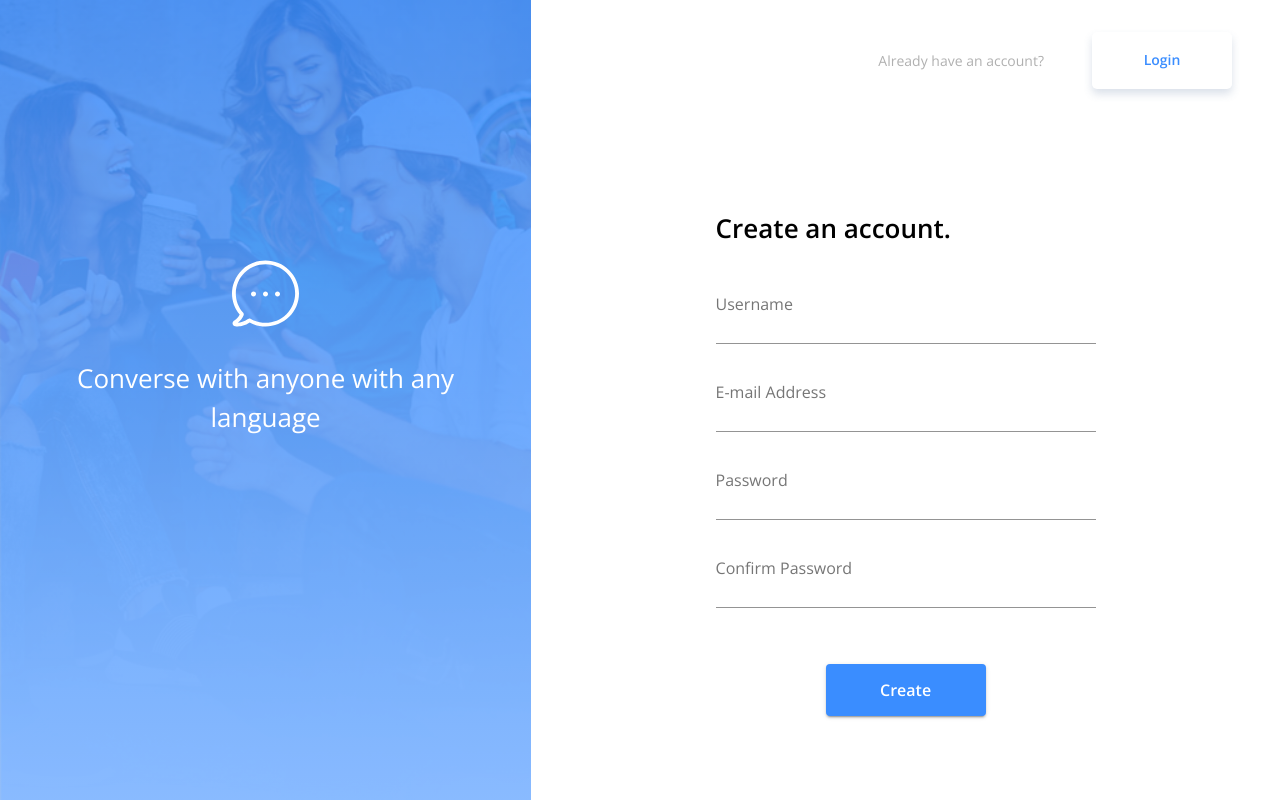
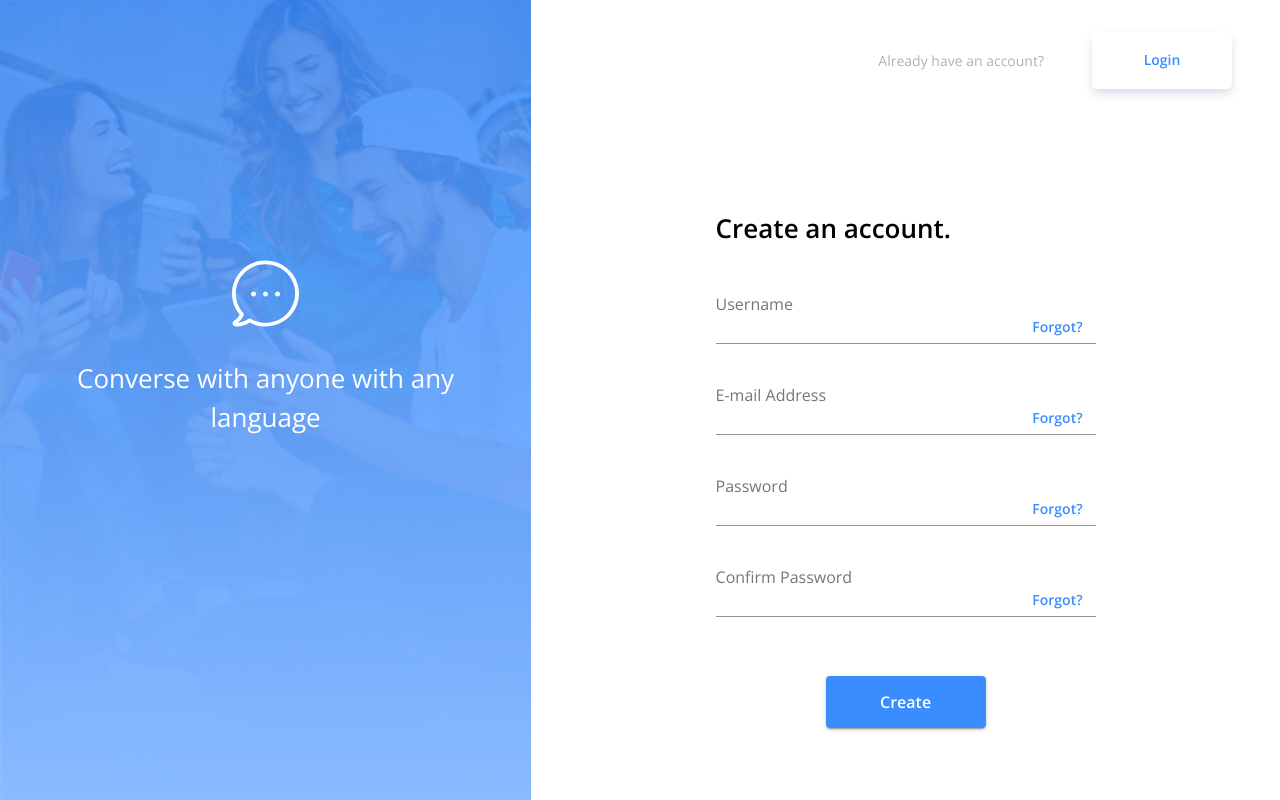
Before and after one commit to kel243/d1a5e, a React (Create React App) app in the folder client/: page / in a window 1280 px wide. Built offline with nearby package versions, Linux system fonts and the light colour scheme; no server answers.

Commit message:
cleaned up code

```diff
--- a/client/src/components/AuthPages/AuthForm.js
+++ b/client/src/components/AuthPages/AuthForm.js
@@ -43,6 +43,7 @@ const AuthForm = ({ submitHandler, headingText, buttonText, inputs }) => {
                 </Typography>
                 {inputs.map((input) => (
                     <AuthInput
+                        key={input.name}
                         label={input.label}
                         name={input.name}
                         type={input.type}
--- a/client/src/components/AuthPages/AuthInput.js
+++ b/client/src/components/AuthPages/AuthInput.js
@@ -24,8 +24,8 @@ const AuthInput = ({ label, name, type, required, forgotPassword, error }) => {
         <FormControl margin="normal" className={classes.fullWidth} error={!!error}>
             <FormLabel>{label}</FormLabel>
             <TextField aria-label={name} name={name} type={type} required={required} />
-            {forgotPassword ? <Button className={classes.forgotButton}>Forgot?</Button> : ""}
-            {error ? <FormHelperText>{error}</FormHelperText> : ""}
+            {forgotPassword ?? <Button className={classes.forgotButton}>Forgot?</Button>}
+            {error ?? <FormHelperText>{error}</FormHelperText>}
         </FormControl>
     );
 };
```
